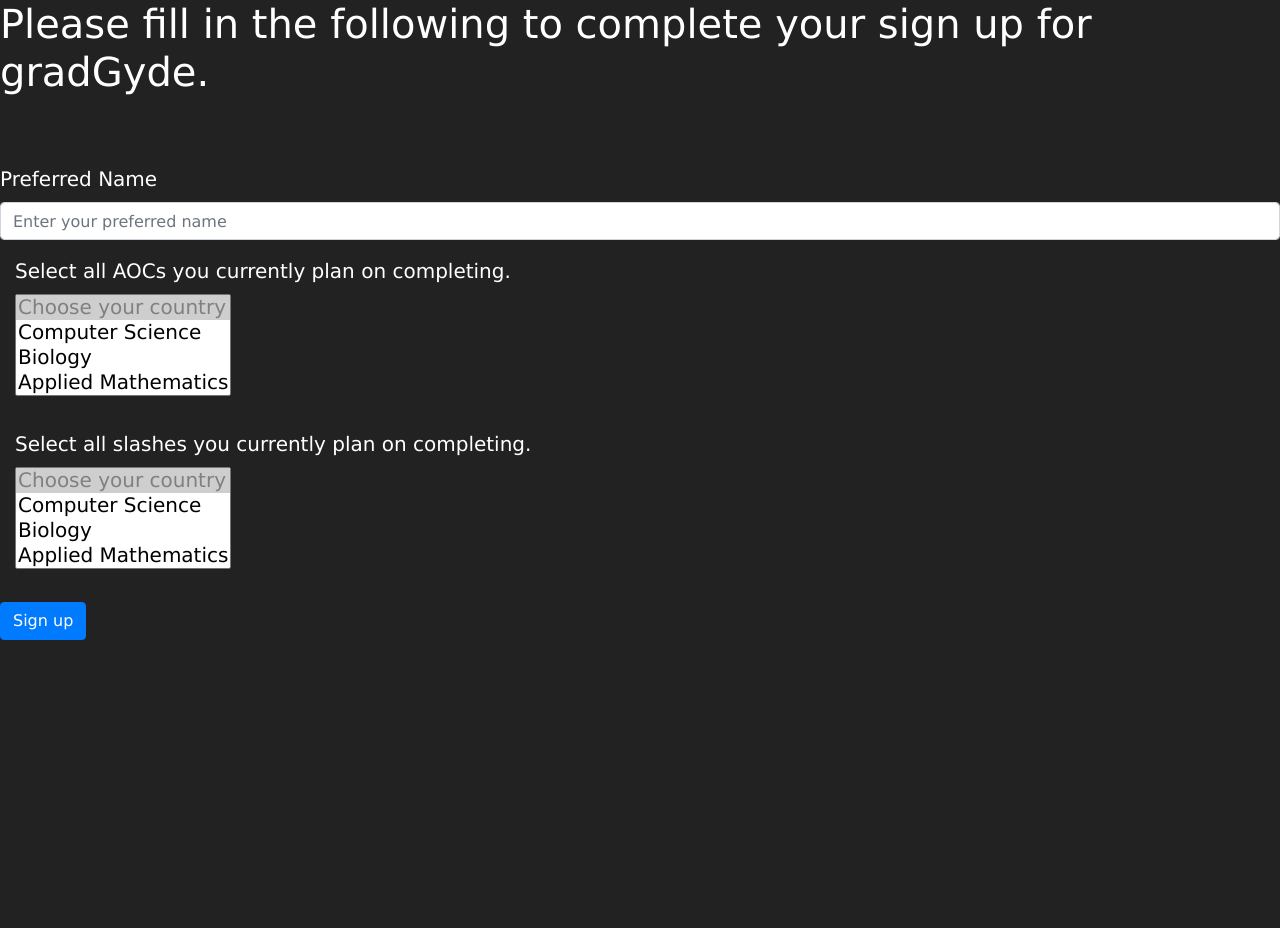
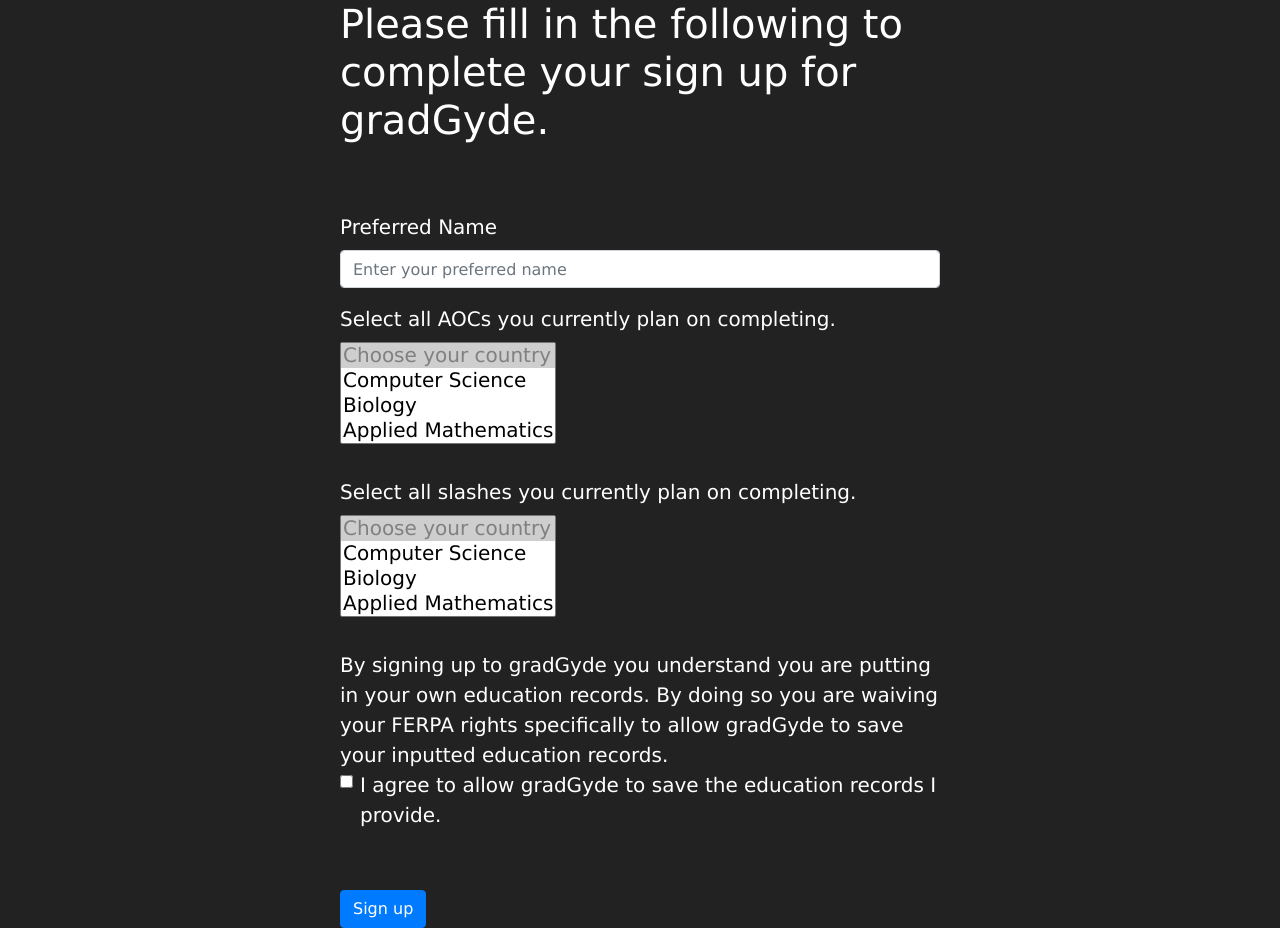
Before and after one commit to hayleemillar/gradGyde, a Flask app: template gradGyde/templates/signup_form.html in a window 1280 px wide. Before the commit the page ends 640 px from the top, so only its background shows below. Run offline with Flask 2, Linux system fonts and the light colour scheme; the template is opened without the code that fills it, so the values that code supplies are empty; some libraries are stand-ins or nearby versions.

Commit message:
added waiver to signup form

```diff
--- a/gradGyde/static/style.css
+++ b/gradGyde/static/style.css
@@ -3,7 +3,6 @@ body {
   font-family: "Verdana", Geneva, sans-serif;
   color: white;
   font-size: 20px;
-
 }
 
 button {
@@ -12,6 +11,12 @@ button {
   padding: 5px 10px;
   font-family: "Verdana", Geneva, sans-serif;
   color: black;
+}
+
+div.signup {
+  max-width: 600px;
+  margin-left: auto;
+  margin-right: auto;
 }
 
 
--- a/gradGyde/templates/signup_form.html
+++ b/gradGyde/templates/signup_form.html
@@ -10,19 +10,24 @@
   <link rel="stylesheet" type="text/css" href="https://stackpath.bootstrapcdn.com/bootstrap/4.3.1/css/bootstrap.min.css" />
 
   <link rel="stylesheet" type="text/css" href="../static/style.css" />
+
+  <script
+  src="https://code.jquery.com/jquery-3.3.1.min.js"
+  integrity="sha256-FgpCb/KJQlLNfOu91ta32o/NMZxltwRo8QtmkMRdAu8="
+  crossorigin="anonymous"></script>
 </head>
 
 <body>
+    <div class="signup">
+
       <h1>Please fill in the following to complete your sign up for gradGyde.</h1>
       <br/><br/>
 
       <form action="{{ url_for('signup_form') }}" method="post">
         <div class="form-group">
           <label for="inputName">Preferred Name</label>
-      <input name='name'btype="text" class="form-control" id="inputName" placeholder="Enter your preferred name">
+          <input name='name'btype="text" class="form-control" id="inputName" placeholder="Enter your preferred name" required>
         </div>
-
-      <div class="col-md-12">
 
           <label for="inputSelectAOC">Select all AOCs you currently plan on completing.</label><br/>
           <select name='AOC' class="mdb-select colorful-select dropdown-primary md-form" multiple searchable="Search here.." for="inputSelectAOC">
@@ -45,14 +50,21 @@
               <option value="5">Philosophy</option>
             </select>
 
+        <br/><br/>
+
+        By signing up to gradGyde you understand you are putting in your own education records. By doing so you are waiving your FERPA rights specifically to allow gradGyde to save your inputted education records.<br/>
+        <div class="form-check">
+          <input type="checkbox" class="form-check-input" id="waiverCheck" required>
+          <label class="form-check-label" for="waiverCheck">I agree to allow gradGyde to save the education records I provide.</label>
         </div>
 
+        <br/>
         <br/>
 
           <!-- The commented out button code below is correct, the redirect one is only for demonstration purposes and should be removed when we have form actions set up. -->
           <!-- <button type="submit" class="btn btn-primary">Sign up</button> -->
           <button onclick="location.href='/student_dashboard';"type="button" class="btn btn-primary">Sign up</button>
       </form>
+    </div>
 </body>
-
 </html>
```
Lines whose indentation alone changed are shown as unchanged.
